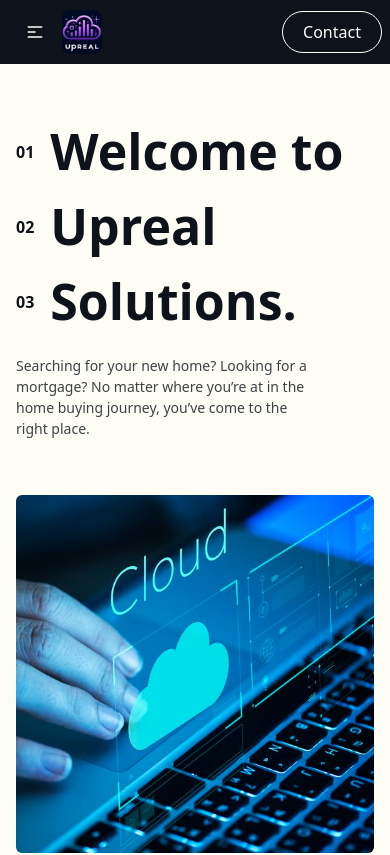
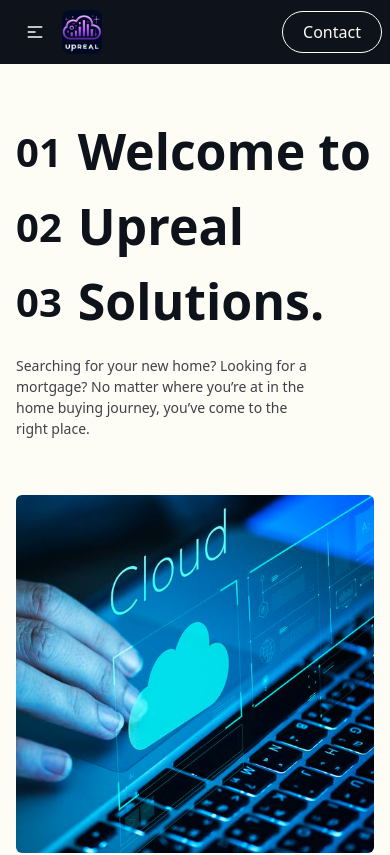
Before and after one commit to gravitad-dev/landing-abril-uprealdigital-p4-2, a React (Vite) app: page / in a window 390 px wide. Shown: the top 855 px of the page. Built offline with nearby package versions, Linux system fonts and the light colour scheme.

Commit message:
copys edit

```diff
--- a/index.html
+++ b/index.html
@@ -4,7 +4,7 @@
     <meta charset="UTF-8" />
     <link rel="icon" type="image/svg+xml" href="/favicon-uprealdigital.ico" />
     <meta name="viewport" content="width=device-width, initial-scale=1.0" />
-    <title>Vite + React</title>
+    <title>Uprealdigital</title>
   </head>
   <body>
     <div id="root"></div>
--- a/src/components/Hero/HeroContent.jsx
+++ b/src/components/Hero/HeroContent.jsx
@@ -1,7 +1,7 @@
 import data from '../../data.json';
 import CustomButton from '../ui/CustomButton';
 
-const smallClass = 'text-[16px] lg:text-[18px]';
+const smallClass = 'text-[40px] ';
 const spanClass = 'flex gap-4 items-center';
 
 const HeroContent = () => {
--- a/src/components/Services/Services.jsx
+++ b/src/components/Services/Services.jsx
@@ -7,7 +7,7 @@ const Services = () => {
   const { services, images } = data['section-four'];
   return (
     <section className='py-[100px]' id='services'>
-      <Title title='Services' subtitle='Lorem ipsum' />
+      <Title title='Services' subtitle='' />
       <div className='grid grid-cols-services gap-10 mt-10'>
         {/* {services.map((service) => (
           <ServicesItem key={service.id} {...service} />
--- a/src/data.json
+++ b/src/data.json
@@ -89,12 +89,12 @@
   },
   "section-three": {
     "title": "About Cloud Computing Solutions",
-    "subtitle": "Lorem ipsum",
+    "subtitle": "",
     "desc": "Cloud computing has become increasingly popular among businesses in recent years. It is not just a passing trend in the IT world; there is a genuine need to transition from traditional software models to cloud-based solutions. Cloud Computing Solutions have gained significant momentum over the past decade, and the future looks promising. The next-generation cloud computing solutions are designed to enable collaboration from anywhere, including through mobile devices. One of the key advantages of cloud computing is that it allows business users and professionals to access software and applications from anywhere in the world. Many computer programs are hosted by third-party providers and reside in the cloud. This arrangement allows business owners to focus on their core activities without having to worry about managing and controlling the entire process. In other words, they can simply enjoy the results."
   },
   "section-four": {
     "title": "Services",
-    "subtitle": "Lorem ipsum",
+    "subtitle": "",
     "images": [
       { "id": 1, "url": "/services-1.jpg" },
       { "id": 2, "url": "/services-2.jpg" },
@@ -129,7 +129,7 @@
   },
   "section-five": {
     "title": "The most popular neightborhoods in Dubai",
-    "subtitle": "Lorem ipsum",
+    "subtitle": "",
     "items": [
       {
         "id": "e37bddd7-6db8-4344-8b7b-cf849d3fa7f3",
```
Also changed, not shown: 1 other file (tests, documents, lock files or other folders).
